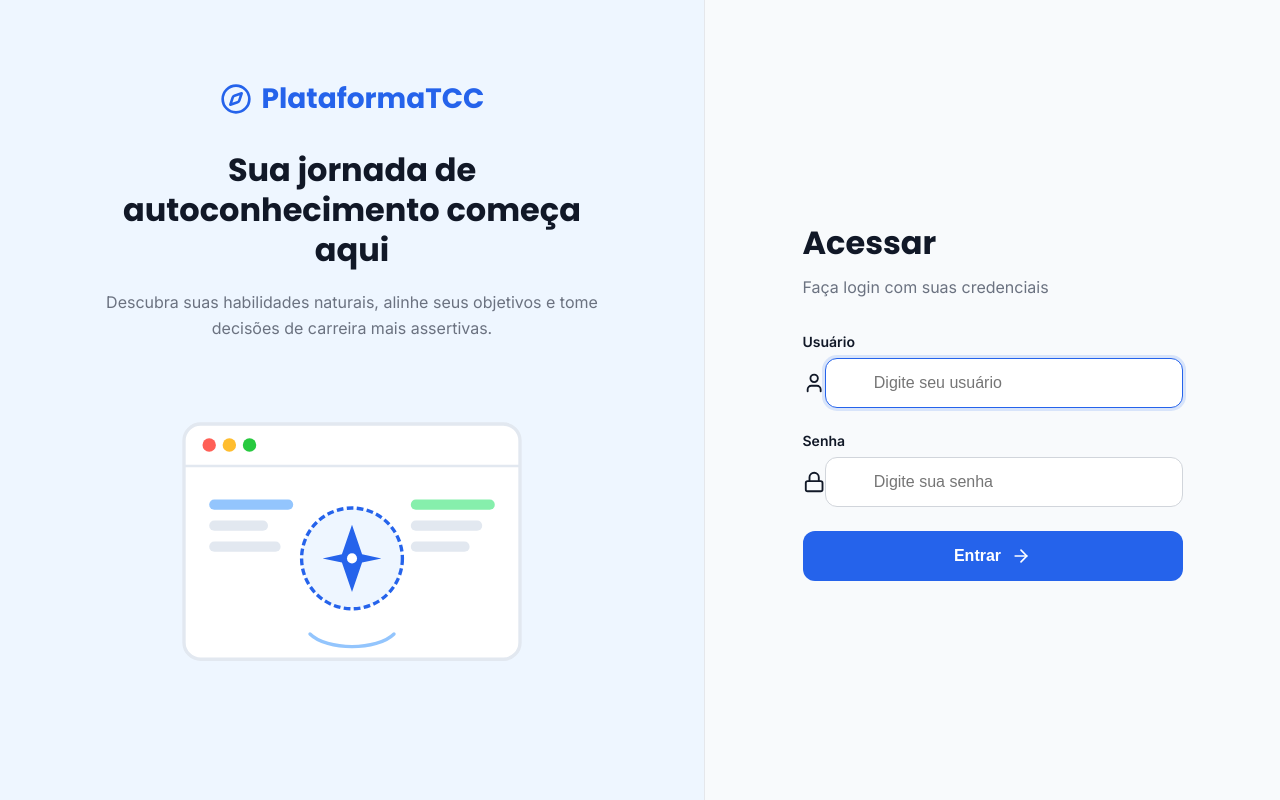
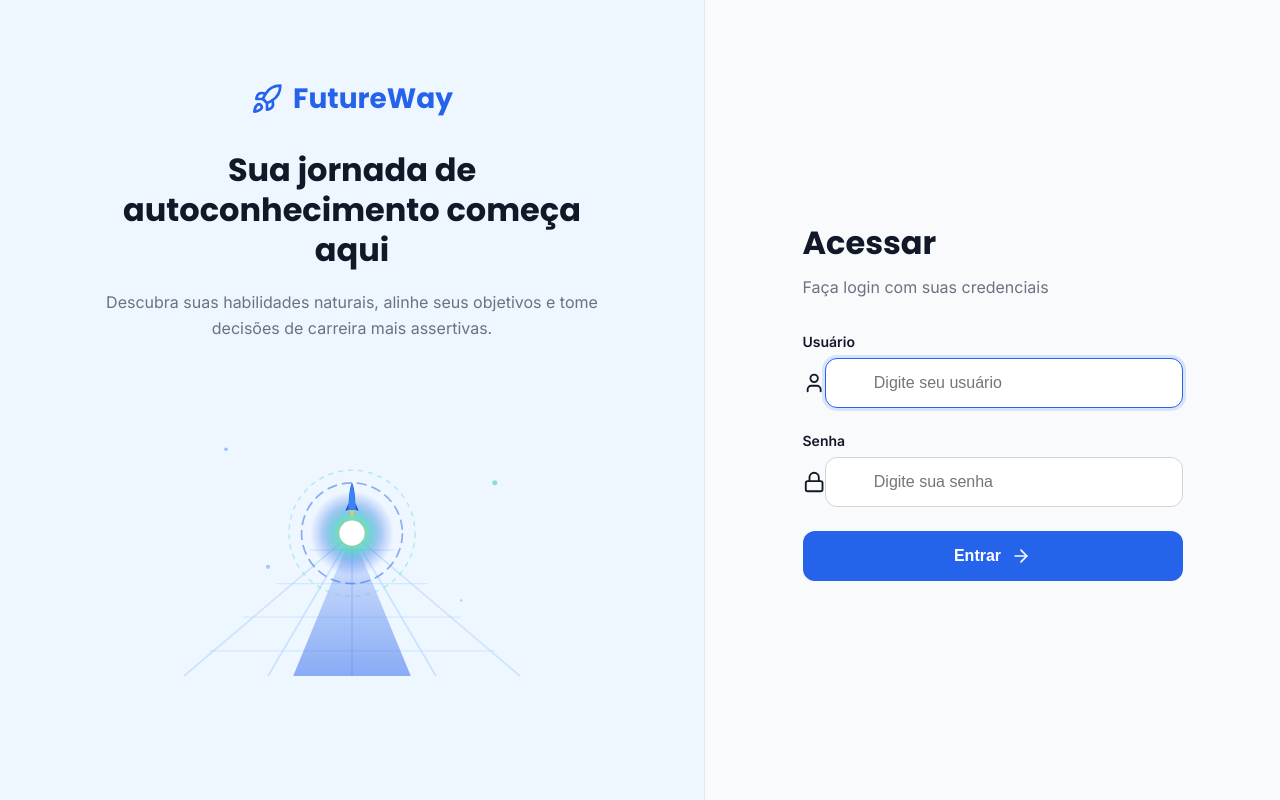
Before and after one commit to joicexds/PlataformaTCC, a Django app: page /login/ in a window 1280 px wide. Run offline with Django 4.2, Linux system fonts and the light colour scheme.

Commit message:
Renomeada plataforma para FutureWay, adicionada imagem do futuro e expiracao de sessao

```diff
--- a/core/settings.py
+++ b/core/settings.py
@@ -135,3 +135,6 @@ DEFAULT_AUTO_FIELD = 'django.db.models.BigAutoField'
 LOGIN_URL = 'login'
 LOGIN_REDIRECT_URL = 'home'
 LOGOUT_REDIRECT_URL = 'login'
+
+# Session configuration to always ask for login on new browser sessions
+SESSION_EXPIRE_AT_BROWSER_CLOSE = True
--- a/templates/login.html
+++ b/templates/login.html
@@ -238,44 +238,66 @@
         <div class="column-presentation">
             <div class="presentation-content">
                 <a href="/" class="presentation-logo">
-                    <i data-lucide="compass" style="width: 32px; height: 32px;"></i>
-                    <span>PlataformaTCC</span>
+                    <i data-lucide="rocket" style="width: 32px; height: 32px;"></i>
+                    <span>FutureWay</span>
                 </a>
                 <h1 class="presentation-title">Sua jornada de autoconhecimento começa aqui</h1>
                 <p class="presentation-subtitle">
                     Descubra suas habilidades naturais, alinhe seus objetivos e tome decisões de carreira mais assertivas.
                 </p>
                 <div class="illustration-box">
-                    <!-- Clean SVG Illustration -->
+                    <!-- FutureWay SVG Illustration representing the future -->
                     <svg class="illustration-svg" viewBox="0 0 500 400" fill="none" xmlns="http://www.w3.org/2000/svg">
-                        <!-- Floating dashboard items -->
-                        <rect x="50" y="50" width="400" height="280" rx="20" fill="#FFFFFF" stroke="#E2E8F0" stroke-width="4" />
-                        <!-- Top Bar of Dashboard -->
-                        <line x1="50" y1="100" x2="450" y2="100" stroke="#E2E8F0" stroke-width="3" />
-                        <circle cx="80" cy="75" r="8" fill="#FF5F56" />
-                        <circle cx="104" cy="75" r="8" fill="#FFBD2E" />
-                        <circle cx="128" cy="75" r="8" fill="#27C93F" />
+                        <!-- Background stars -->
+                        <circle cx="100" cy="80" r="2" fill="#3B82F6" opacity="0.5"/>
+                        <circle cx="420" cy="120" r="3" fill="#4FD1C5" opacity="0.6"/>
+                        <circle cx="150" cy="220" r="2.5" fill="#3B82F6" opacity="0.4"/>
+                        <circle cx="380" cy="260" r="1.5" fill="#4FD1C5" opacity="0.5"/>
 
-                        <!-- Illustration content: Compass & Charts -->
-                        <circle cx="250" cy="210" r="60" fill="#EEF6FF" stroke="#2563EB" stroke-width="4" stroke-dasharray="8 4" />
-                        <path d="M250 170 L262 205 L285 210 L262 215 L250 250 L238 215 L215 210 L238 205 Z" fill="#2563EB" />
-                        <circle cx="250" cy="210" r="6" fill="#FFFFFF" />
+                        <!-- Perspective Horizon Grid Lines (representing the pathway of the future) -->
+                        <path d="M 50 350 L 250 180 M 450 350 L 250 180 M 150 350 L 250 180 M 350 350 L 250 180 M 250 350 L 250 180" stroke="#93C5FD" stroke-width="2" opacity="0.4"/>
+                        <path d="M 80 320 H 420 M 120 280 H 380 M 160 240 H 340 M 200 200 H 300" stroke="#93C5FD" stroke-width="1.5" opacity="0.3"/>
 
-                        <!-- Decorative graphs -->
-                        <rect x="80" y="140" width="100" height="12" rx="6" fill="#93C5FD" />
-                        <rect x="80" y="165" width="70" height="12" rx="6" fill="#E2E8F0" />
-                        <rect x="80" y="190" width="85" height="12" rx="6" fill="#E2E8F0" />
+                        <!-- Pathway (The Way) -->
+                        <polygon points="250,180 180,350 320,350" fill="url(#way-gradient)" opacity="0.85"/>
 
-                        <rect x="320" y="140" width="100" height="12" rx="6" fill="#86EFAC" />
-                        <rect x="320" y="165" width="85" height="12" rx="6" fill="#E2E8F0" />
-                        <rect x="320" y="190" width="70" height="12" rx="6" fill="#E2E8F0" />
+                        <!-- Glowing Star/Future Portal at the end of the way -->
+                        <circle cx="250" cy="180" r="50" fill="url(#future-glow)"/>
+                        <!-- Central Bright Light -->
+                        <circle cx="250" cy="180" r="15" fill="#FFFFFF"/>
+                        <!-- Decorative Orbit Rings -->
+                        <circle cx="250" cy="180" r="60" stroke="#2563EB" stroke-width="2" stroke-dasharray="12 6" opacity="0.5"/>
+                        <circle cx="250" cy="180" r="75" stroke="#4FD1C5" stroke-width="1.5" stroke-dasharray="6 6" opacity="0.4"/>
 
-                        <!-- Connection lines -->
-                        <path d="M200 300 C 220 320, 280 320, 300 300" stroke="#93C5FD" stroke-width="4" stroke-linecap="round" />
+                        <!-- Rocket rising up towards the future/star -->
+                        <g transform="translate(242, 120) scale(0.8)">
+                            <path d="M 10 0 C 15 10, 15 30, 15 40 L 5 40 C 5 30, 5 10, 10 0 Z" fill="#2563EB"/>
+                            <path d="M 10 0 C 7 10, 5 30, 5 40 L 15 40 C 15 30, 13 10, 10 0 Z" fill="#3B82F6"/>
+                            <!-- Wings -->
+                            <path d="M 5 30 L 0 42 L 5 40 Z" fill="#1D4ED8"/>
+                            <path d="M 15 30 L 20 42 L 15 40 Z" fill="#1D4ED8"/>
+                            <!-- Fire -->
+                            <path d="M 7 42 L 10 52 L 13 42 Z" fill="#FACC15"/>
+                        </g>
+
+                        <!-- Gradients definitions -->
+                        <defs>
+                            <linearGradient id="way-gradient" x1="250" y1="180" x2="250" y2="350" gradientUnits="userSpaceOnUse">
+                                <stop stop-color="#2563EB" stop-opacity="0.1"/>
+                                <stop offset="1" stop-color="#2563EB" stop-opacity="0.6"/>
+                            </linearGradient>
+                            <radialGradient id="future-glow" cx="250" cy="180" r="50" fx="250" fy="180" gradientUnits="userSpaceOnUse">
+                                <stop stop-color="#FACC15" stop-opacity="1"/>
+                                <stop offset="0.4" stop-color="#4FD1C5" stop-opacity="0.8"/>
+                                <stop offset="0.8" stop-color="#2563EB" stop-opacity="0.2"/>
+                                <stop offset="1" stop-color="#2563EB" stop-opacity="0"/>
+                            </radialGradient>
+                        </defs>
                     </svg>
                 </div>
             </div>
         </div>
+
 
         <!-- Right Column: Login (45%) -->
         <div class="column-login">
```
Also changed, not shown: templates/home.html (+4 -3 lines).
